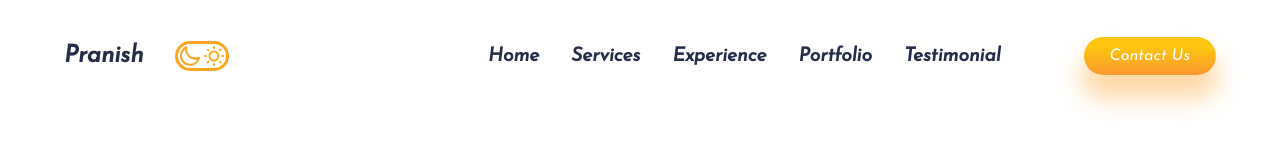
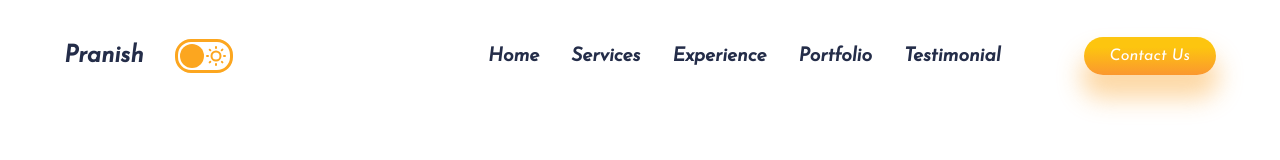
Before and after one commit to Pranishkafle6175/PotfolioReactjs, a React (Create React App) app: page / in a window 1280 px wide. Shown: the top 160 px of the page. Built offline with nearby package versions, Linux system fonts and the light colour scheme.

Commit message:
Toggle Ui and CSs made

```diff
--- a/src/Component/Toggle/Toggle.css
+++ b/src/Component/Toggle/Toggle.css
@@ -4,12 +4,16 @@
     border: 3px solid var(--orange);
     border-radius: 1rem;
     position: relative;
+    padding: 2px;
 }
 
 .toggle>*{
+    width: 1.5rem;
+    height: 1.5rem;
     color: var(--orange);
 }
 .togglebutton{
+    position: absolute;
     border-radius: 100%;
     background-color: var(--orange);
 }
```
